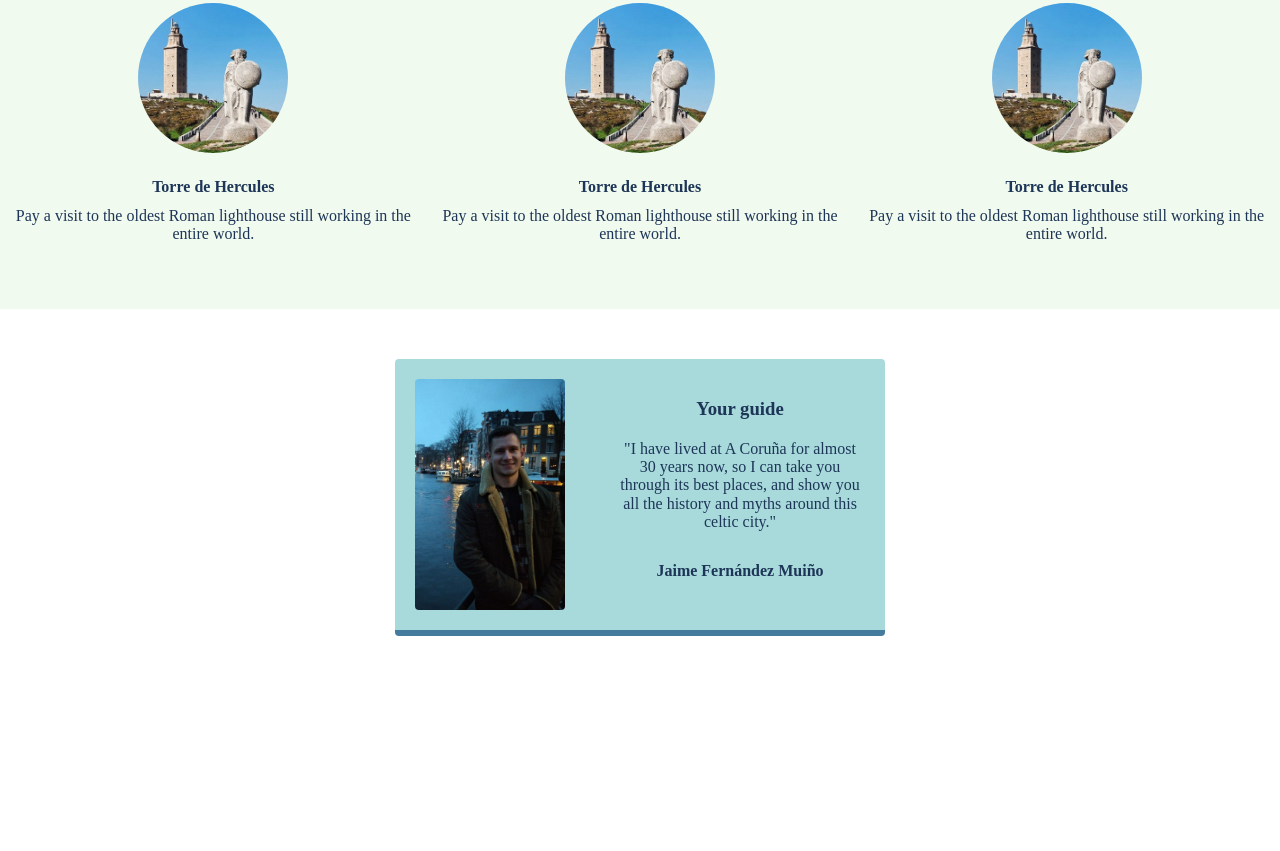
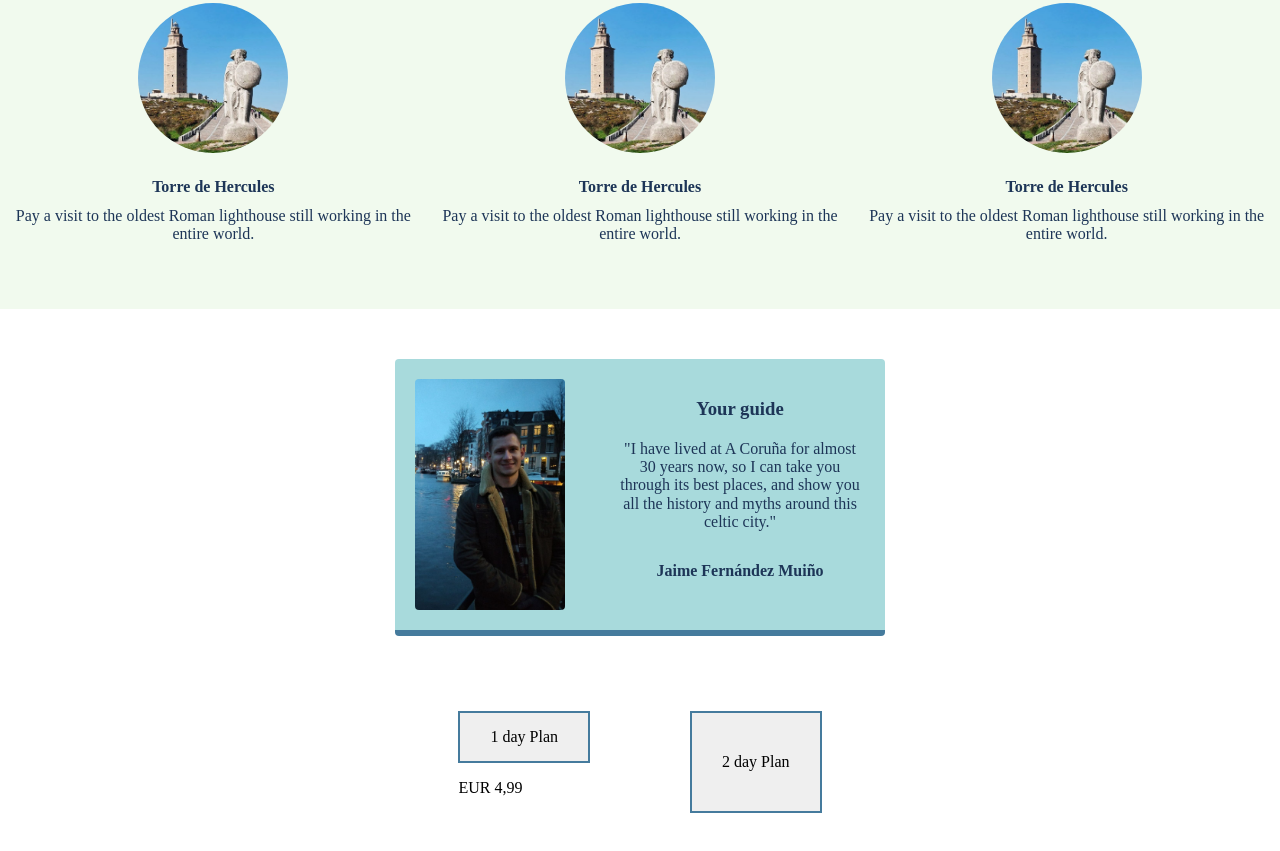
Before and after one commit to fmjaime/Hometown-Homepage, a website built with Vite: page index.html in a window 1280 px wide. Shown: the part 670-1521 px from the top of the page. Before the commit the page ends 1356 px from the top, so only its background shows below. Built offline with nearby package versions, Linux system fonts and the light colour scheme.

Commit message:
Buttons section started

```diff
--- a/index.html
+++ b/index.html
@@ -57,5 +57,12 @@
                 <h4>Jaime Fernández Muiño</h4>
             </div>
         </div>
+        <div id="btn-section">
+            <div class="btn">
+                <button id="btn-1">1 day Plan</button>
+                <p>EUR 4,99</p>
+            </div>
+            <button id="btn-2">2 day Plan</button>
+        </div>
     </body>
 </html>
--- a/styles.css
+++ b/styles.css
@@ -95,3 +95,27 @@ body {
 #guide-text {
     margin: 20px 0 30px 0;
 }
+
+#btn-section {
+    margin: 75px 0 50px;
+    display: flex;
+    justify-content: center;
+}
+
+.btn {
+    display: block;
+}
+
+#btn-1 {
+    margin-right: 50px;
+    padding: 15px 30px;
+    border: 2px solid #457B9D ;
+    border-radius: 0%;
+}
+
+#btn-2 {
+    margin-left: 50px;
+    padding: 15px 30px;
+    border: 2px solid #457B9D ;
+    border-radius: 0%;
+}
```
